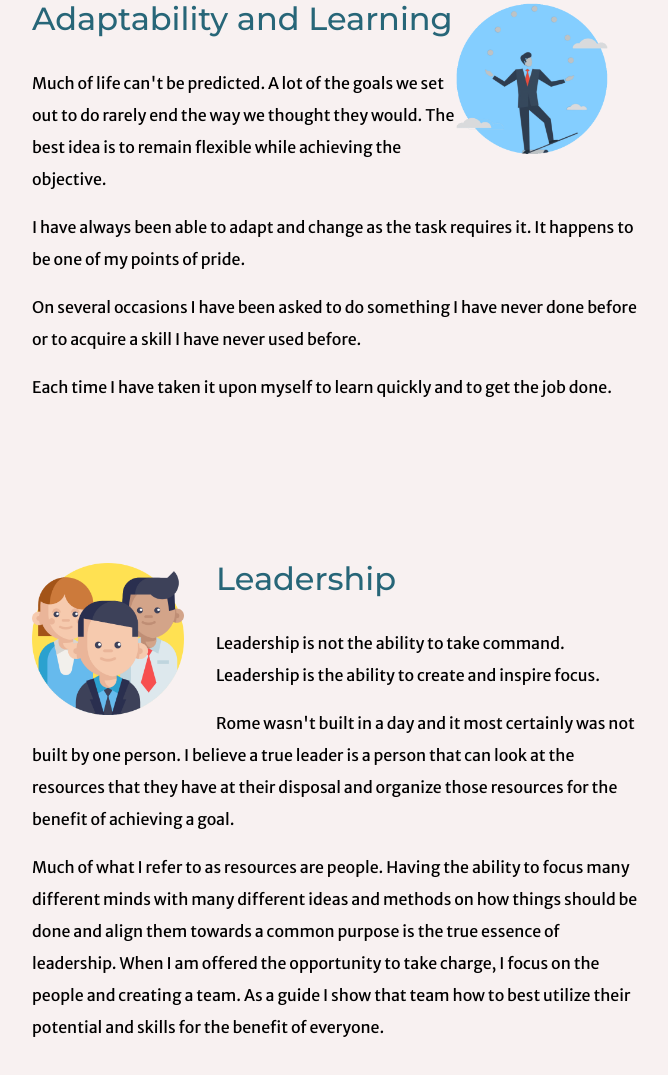
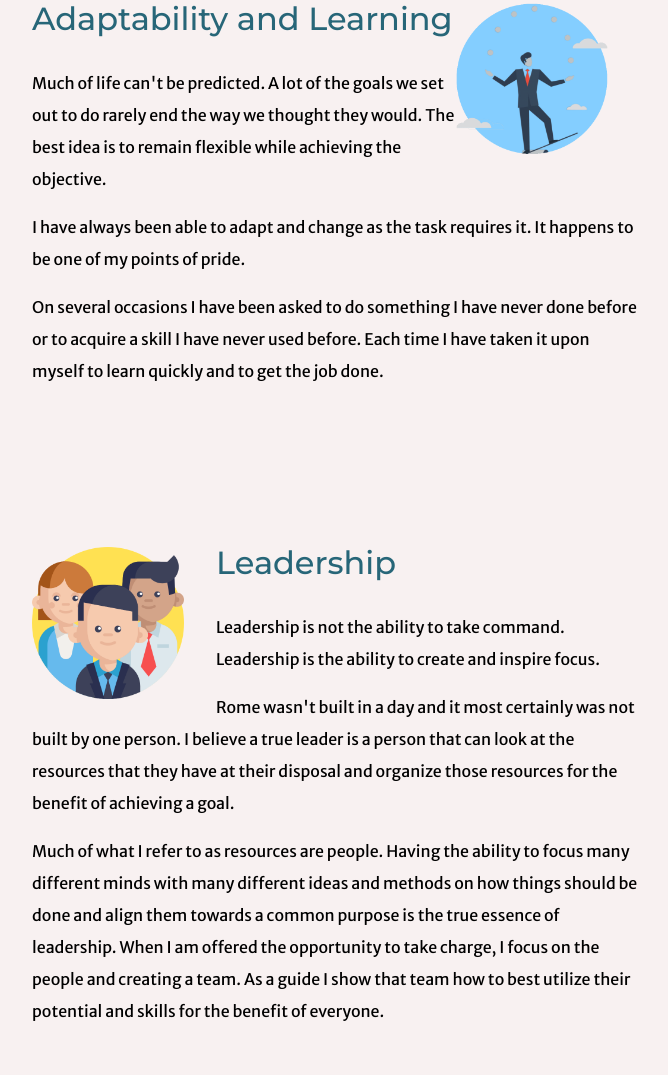
Before and after one commit to ShaunEdm121/Professional, a plain HTML site: page index.html in a window 1280 px wide. Shown: the part 3259-4334 px from the top of the page, without its empty margins (304-972 px from the left). Drawn offline with Linux system fonts and the light colour scheme.

Commit message:
Update index.html

```diff
--- a/index.html
+++ b/index.html
@@ -65,8 +65,7 @@
         <h3>Adaptability and Learning</h3>
         <p>Much of life can't be predicted. A lot of the goals we set out to do rarely end the way we thought they would. The best idea is to remain flexible while achieving the objective.</p>
         <p>I have always been able to adapt and change as the task requires it. It happens to be one of my points of pride.</p>
-        <p>On several occasions I have been asked to do something I have never done before or to acquire a skill I have never used before.</p>
-        <p>Each time I have taken it upon myself to learn quickly and to get the job done.</p>
+        <p>On several occasions I have been asked to do something I have never done before or to acquire a skill I have never used before. Each time I have taken it upon myself to learn quickly and to get the job done.</p>
 
       </div>
       <div class="skill-row-Leadership">
```
